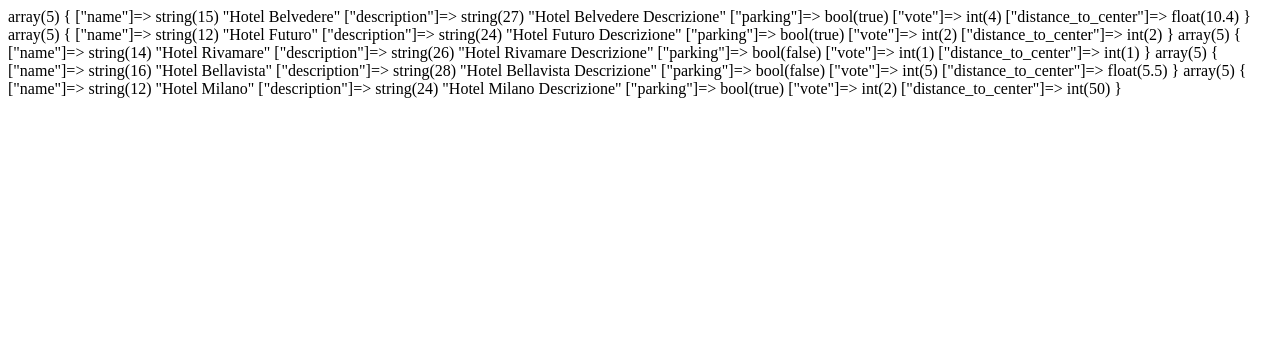
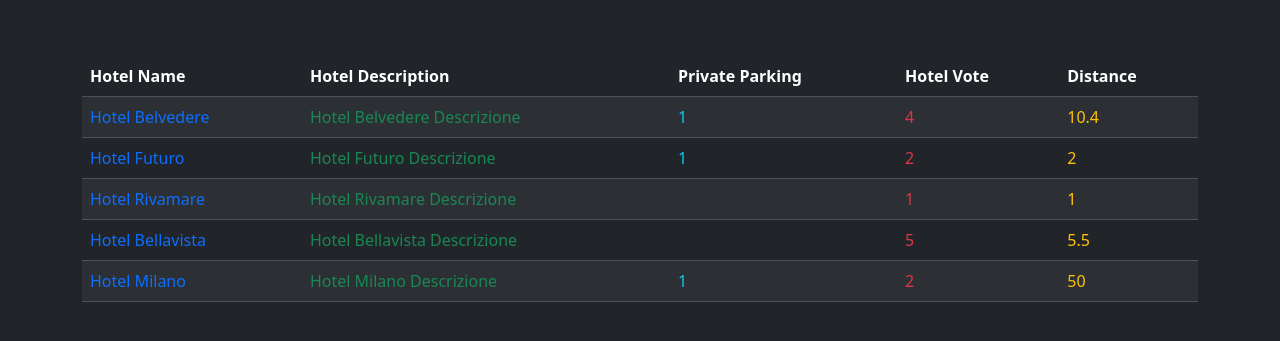
Before and after one commit to SimoneCappadona/php-hotel, a PHP site: page / in a window 1280 px wide. Shown: the top 341 px of the page. Run offline with PHP 8.4, Linux system fonts and the light colour scheme.

Commit message:
add style and table info

```diff
--- a/index.php
+++ b/index.php
@@ -6,11 +6,38 @@ include_once './php/result.php'
 <head>
     <meta charset="UTF-8">
     <meta name="viewport" content="width=device-width, initial-scale=1.0">
+
+    <!-- CDN Bootstrap -->
+    <link href="https://cdn.jsdelivr.net/npm/bootstrap@5.3.3/dist/css/bootstrap.min.css" rel="stylesheet" integrity="sha384-QWTKZyjpPEjISv5WaRU9OFeRpok6YctnYmDr5pNlyT2bRjXh0JMhjY6hW+ALEwIH" crossorigin="anonymous">
+
+    <!-- My-css -->
+    <link rel="stylesheet" href="./style/style.css">
+
     <title>HotelPhP</title>
 </head>
-<body>
-    <?php foreach($hotels as $hotel)
-        var_dump($hotel)
-     ?>
+<body >
+<header>
+    <h1 class='text-center container'>HOTEL SELEZIONATI</h1>
+    </header>
+    <main class='container'>
+    <table class="table table-dark table-striped">
+  <thead>
+    <tr>
+      <th scope="col">Hotel Name</th>
+      <th scope="col">Hotel Description</th>
+      <th scope="col">Private Parking</th>
+      <th scope="col">Hotel Vote</th>
+      <th scope="col">Distance</th>
+    </tr>
+  </thead>
+  <tbody>
+    <?php foreach($hotels as $hotel) : ?>
+        <tr>
+            <td class='text-primary'><?= $hotel['name']?></td>
+            <td class='text-success'><?= $hotel['description']?></td>
+            <td class='text-info'><?= $hotel['parking']?></td>
+            <td class='text-danger'><?= $hotel['vote']?></td>
+            <td class='text-warning'><?= $hotel['distance_to_center']?></td>
+            <?php endforeach ?>
 </body>
 </html>
--- /dev/null
+++ b/style/style.css
@@ -0,0 +1,3 @@
+body {
+  background-color: #212529;
+}
```
